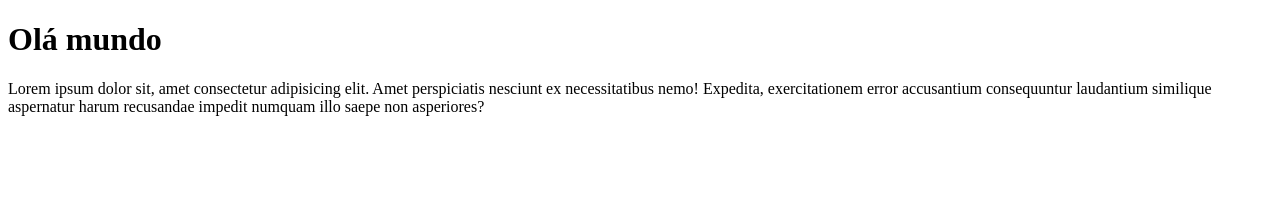
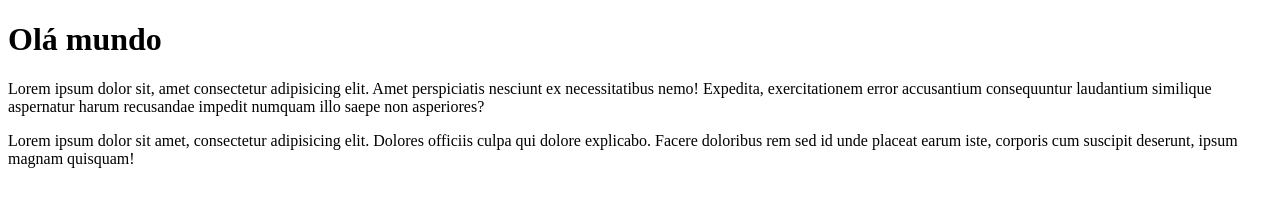
Before and after one commit to CleberPrestes/OlaMundo, a plain HTML site: page siteExemplo/index.html in a window 1280 px wide. Drawn offline with Linux system fonts and the light colour scheme.

Commit message:
Adicionei um paragrafo

```diff
--- a/siteExemplo/index.html
+++ b/siteExemplo/index.html
@@ -9,5 +9,6 @@
 <body>
     <h1>Olá mundo</h1>
     <p>Lorem ipsum dolor sit, amet consectetur adipisicing elit. Amet perspiciatis nesciunt ex necessitatibus nemo! Expedita, exercitationem error accusantium consequuntur laudantium similique aspernatur harum recusandae impedit numquam illo saepe non asperiores?</p>
+    <p>Lorem ipsum dolor sit amet, consectetur adipisicing elit. Dolores officiis culpa qui dolore explicabo. Facere doloribus rem sed id unde placeat earum iste, corporis cum suscipit deserunt, ipsum magnam quisquam!</p>
 </body>
 </html>
```
